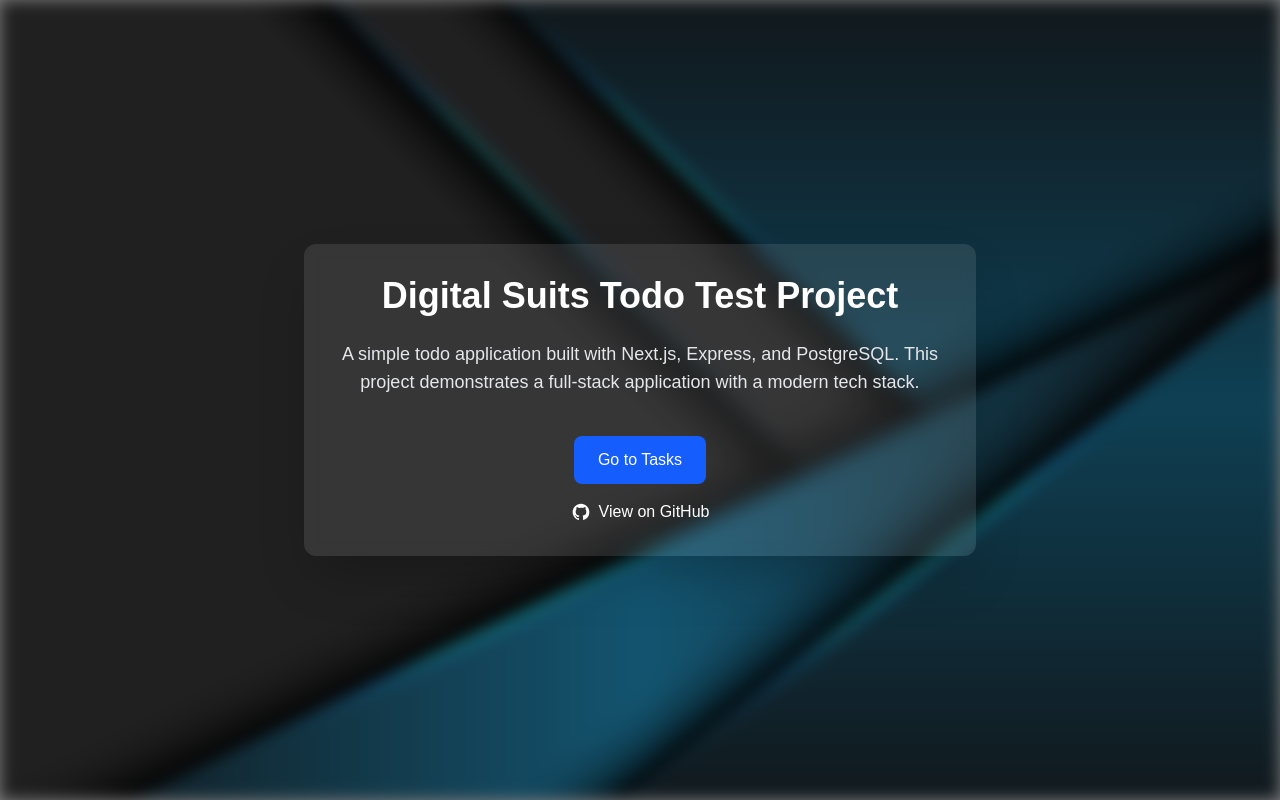
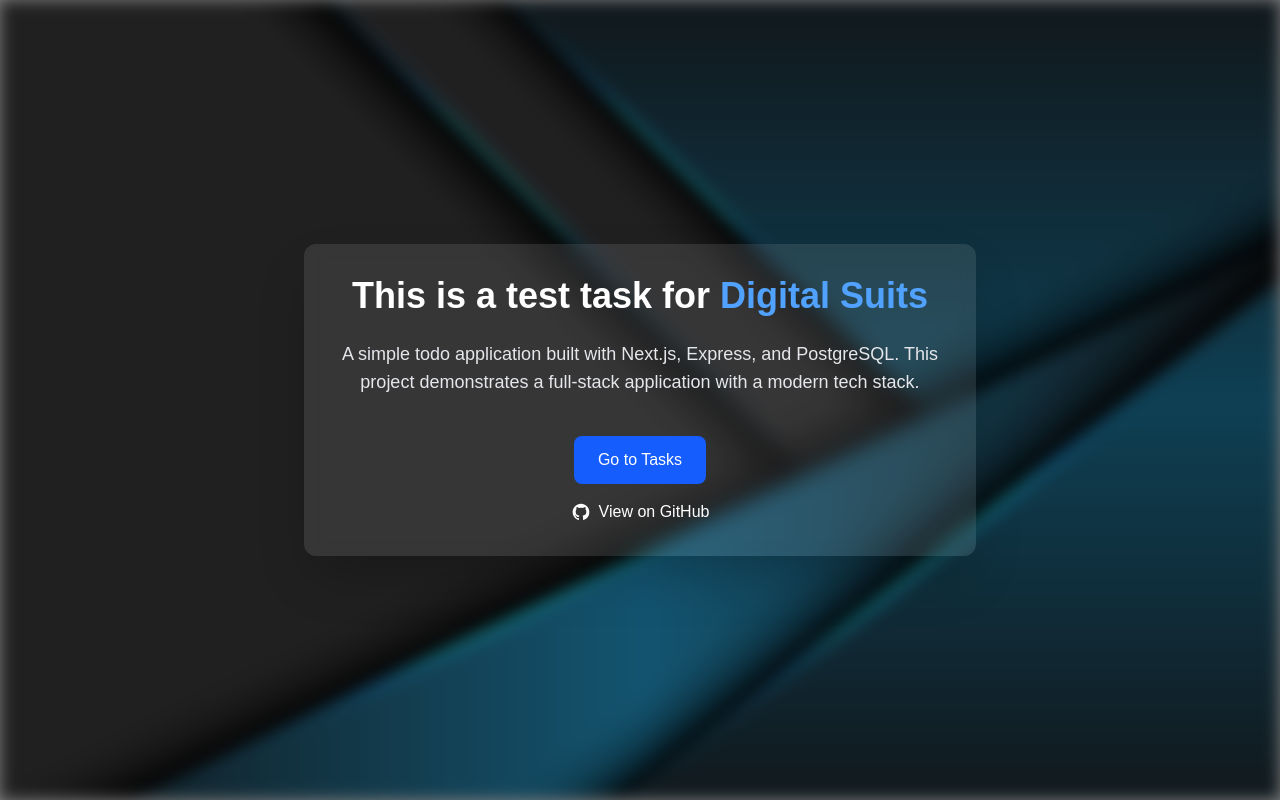
Before and after one commit to dhamidullin/ds-test, a Next.js app in the folder frontend/: page / in a window 1280 px wide. Built offline with nearby package versions, Linux system fonts and the light colour scheme; no server answers.

Commit message:
Highlighted company name on the home page

```diff
--- a/frontend/src/app/_components/LandingHeroCard.tsx
+++ b/frontend/src/app/_components/LandingHeroCard.tsx
@@ -7,7 +7,7 @@ const LandingHeroCard = () => (
     <div className="max-w-2xl w-full bg-white/10 backdrop-blur-sm rounded-xl shadow-2xl p-8">
       <div className="text-center space-y-6">
         <h1 className="text-4xl font-bold text-white">
-          Digital Suits Todo Test Project
+          This is a test task for <span className="text-blue-400">Digital Suits</span>
         </h1>
 
         <p className="text-lg text-gray-200">
```
